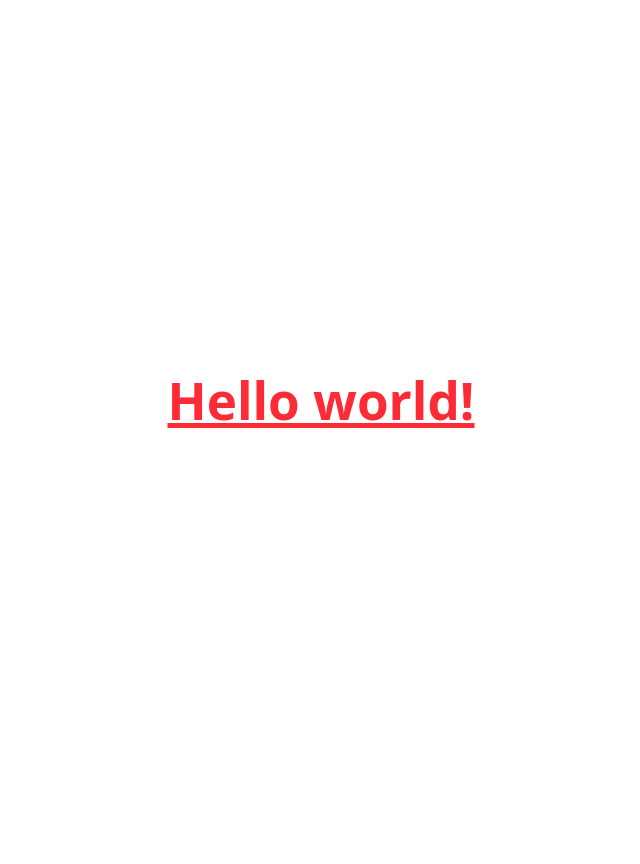
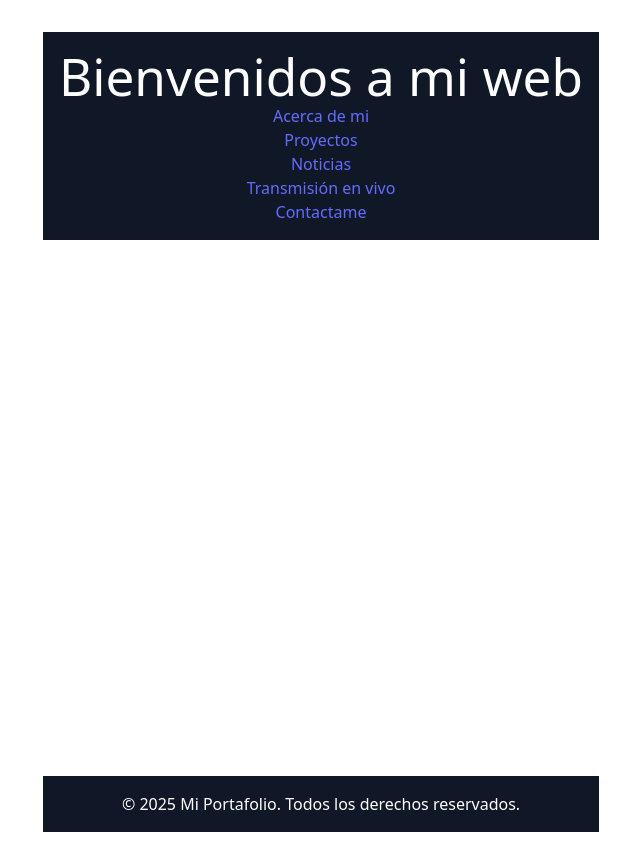
Before and after one commit to Jeffcar1993/miweb, a React (Vite) app in the folder frontend/: page /contactame in a window 1280 px wide. Shown: the whole page, without its empty margins (319-959 px from the left). Before the commit the page ends 800 px from the top, so only its background shows below. Built offline with nearby package versions, Linux system fonts and the light colour scheme.

Commit message:
feat: add routing and layout components with Header and Footer

```diff
--- a/frontend/package.json
+++ b/frontend/package.json
@@ -12,7 +12,8 @@
   "dependencies": {
     "@tailwindcss/vite": "^4.0.14",
     "react": "^19.0.0",
-    "react-dom": "^19.0.0"
+    "react-dom": "^19.0.0",
+    "react-router-dom": "^7.4.0"
   },
   "devDependencies": {
     "@eslint/js": "^9.21.0",
--- a/frontend/src/App.tsx
+++ b/frontend/src/App.tsx
@@ -1,11 +1,27 @@
+import { BrowserRouter as Router, Routes } from 'react-router-dom'
 import './App.css'
+import Header from './components/header'
+import Footer from './components/Footer'
+
 
 function App() {
 
   return (
-    <h1 className="text-3xl text-red-500 font-bold underline">
-      Hello world!
-    </h1>
+    <Router>
+      <div className="flex flex-col min-h-screen">
+        <Header />
+        <main className="flex-1">
+          <Routes>
+            {/* <Route path="/" element={<Home />} />
+            <Route path="/proyectos" element={<About />} />
+            <Route path="/noticias" element={<Projects />} />
+            <Route path="/en-vivo" element={<News />} />
+            <Route path="/contactame" element={<News />} /> */}
+          </Routes>
+        </main>
+        <Footer />
+      </div>
+    </Router>
   )
 }
 
--- /dev/null
+++ b/frontend/src/components/Footer.tsx
@@ -0,0 +1,9 @@
+const Footer = () => {
+  return (
+    <footer className="bg-gray-900 text-white text-center p-4">
+        <p>&copy; {new Date().getFullYear()} Mi Portafolio. Todos los derechos reservados.</p>
+    </footer>
+);
+}
+
+export default Footer
--- /dev/null
+++ b/frontend/src/components/Header.tsx
@@ -0,0 +1,20 @@
+import { Link } from "react-router-dom"
+
+const Header = () => {
+  return (
+    <header className="bg-gray-900 text-white p-4">
+        <nav>
+            <h1>Bienvenidos a mi web</h1>
+            <ul>
+                <li><Link to="/">Acerca de mi</Link></li>
+                <li><Link to="/proyectos">Proyectos</Link></li>
+                <li><Link to="/noticias">Noticias</Link></li>
+                <li><Link to="/en-vivo">Transmisión en vivo</Link></li>
+                <li><Link to="/contactame">Contactame</Link></li>
+            </ul>
+        </nav>
+    </header>
+  )
+}
+
+export default Header
```
